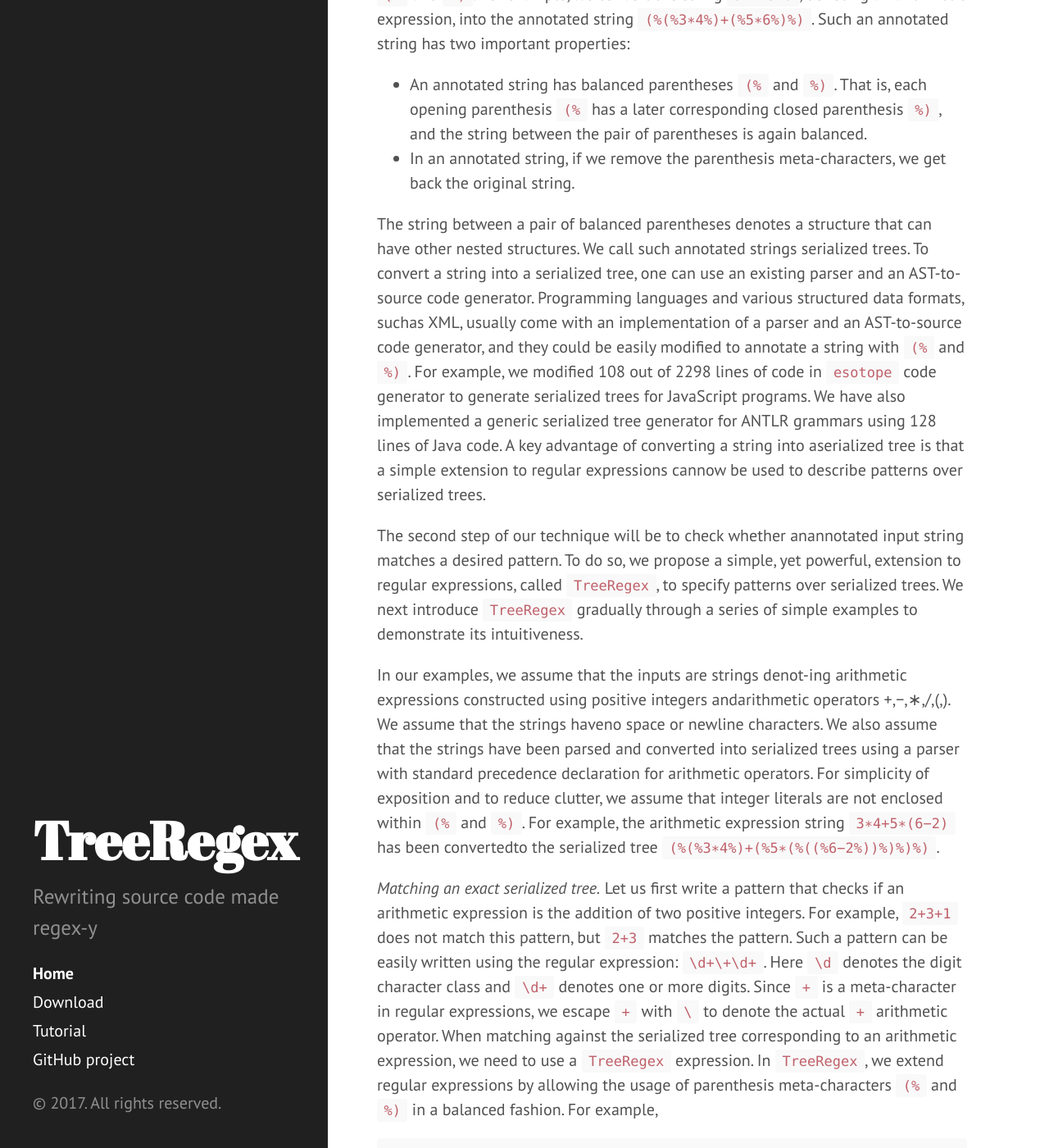
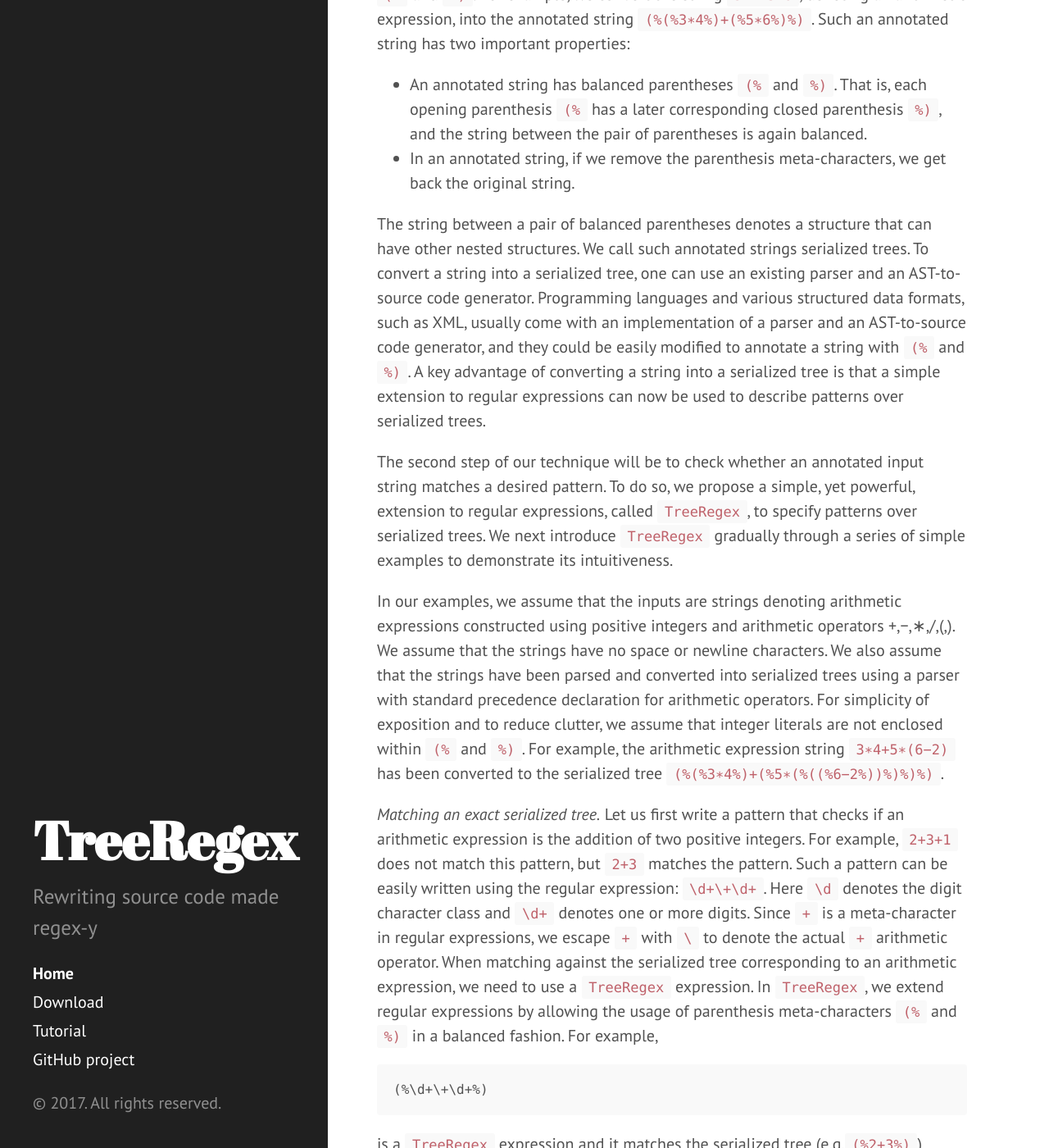
Before and after one commit to TreeRegexLib/TreeRegexLib.github.io, a Jekyll site: the page built from index.md, in a window 1280 px wide and 1400 px high, scrolled down 3553 px. Shown: the whole window at 82% size. Built offline with Jekyll 4.4.1, drawn with Linux system fonts in a browser that asks for light colours; some of the changed text lies outside the part shown.

Commit message:
Small typos removed and little reworking

```diff
--- a/index.md
+++ b/index.md
@@ -64,40 +64,40 @@
 - An annotated string has balanced parentheses `(%` and `%)`. That is, each opening parenthesis `(%` has a later corresponding closed parenthesis `%)`, and the string between the pair of parentheses is again balanced.
 - In an annotated string, if we remove the parenthesis meta-characters, we get back the original string.
 
-The string between a pair of balanced parentheses denotes a structure that can have other nested structures. We call such annotated strings serialized trees. To convert a string into a serialized tree, one can use an existing parser and an AST-to-source code generator.  Programming languages and various structured data formats, suchas XML, usually come with an implementation of a parser and an AST-to-source code generator, and they could be easily modified to annotate a string with `(%` and `%)`. For example, we modified 108 out of 2298 lines of code in `esotope` code generator to generate serialized trees for JavaScript programs. We have also implemented a generic serialized tree generator for ANTLR grammars using 128 lines of Java code. A key advantage of converting a string into aserialized tree is that a simple extension to regular expressions cannow be used to describe patterns over serialized trees.
+The string between a pair of balanced parentheses denotes a structure that can have other nested structures. We call such annotated strings serialized trees. To convert a string into a serialized tree, one can use an existing parser and an AST-to-source code generator.  Programming languages and various structured data formats, such as XML, usually come with an implementation of a parser and an AST-to-source code generator, and they could be easily modified to annotate a string with `(%` and `%)`. <!--For example, we modified 108 out of 2298 lines of code in `esotope` code generator to generate serialized trees for JavaScript programs. We have also implemented a generic serialized tree generator for ANTLR grammars using 128 lines of Java code.--> A key advantage of converting a string into a serialized tree is that a simple extension to regular expressions can now be used to describe patterns over serialized trees.
 
-The second step of our technique will be to check whether anannotated input string matches a desired pattern. To do so, we propose a simple, yet powerful, extension to regular expressions, called `TreeRegex`, to specify patterns over serialized trees. We next introduce `TreeRegex` gradually through a series of simple examples to demonstrate its intuitiveness.
+The second step of our technique will be to check whether an annotated input string matches a desired pattern. To do so, we propose a simple, yet powerful, extension to regular expressions, called `TreeRegex`, to specify patterns over serialized trees. We next introduce `TreeRegex` gradually through a series of simple examples to demonstrate its intuitiveness.
 
-In our examples, we assume that the inputs are strings denot-ing arithmetic expressions constructed using positive integers andarithmetic operators +,−,∗,/,(,). We assume that the strings haveno space or newline characters. We also assume that the strings have been parsed and converted into serialized trees using a parser with standard precedence declaration for arithmetic operators. For simplicity of exposition and to reduce clutter, we assume that integer literals are not enclosed within `(%` and `%)`. For example, the arithmetic expression string `3∗4+5∗(6−2)` has been convertedto the serialized tree `(%(%3∗4%)+(%5∗(%((%6−2%))%)%)%)`.
+In our examples, we assume that the inputs are strings denoting arithmetic expressions constructed using positive integers and arithmetic operators +,−,∗,/,(,). We assume that the strings have no space or newline characters. We also assume that the strings have been parsed and converted into serialized trees using a parser with standard precedence declaration for arithmetic operators. For simplicity of exposition and to reduce clutter, we assume that integer literals are not enclosed within `(%` and `%)`. For example, the arithmetic expression string `3∗4+5∗(6−2)` has been converted to the serialized tree `(%(%3∗4%)+(%5∗(%((%6−2%))%)%)%)`.
 
 *Matching an exact serialized tree.* Let us first write a pattern that checks if an arithmetic expression is the addition of two positive integers. For example, `2+3+1` does not match this pattern, but `2+3` matches the pattern. Such a pattern can be easily written using the regular expression: `\d+\+\d+`. Here `\d` denotes the digit character class and `\d+` denotes one or more digits. Since `+` is a meta-character in regular expressions, we escape `+` with `\` to denote the actual `+` arithmetic operator. When matching against the serialized tree corresponding to an arithmetic expression, we need to use a `TreeRegex` expression. In `TreeRegex`, we extend regular expressions by allowing the usage of parenthesis meta-characters `(%` and `%)` in a balanced fashion. For example,
 
     (%\d+\+\d+%)
 
-is a `TreeRegex` expression and it matches the serialized tree (e.g.`(%2+3%)`) corresponding to an arithmetic expression where two positive integers are being added. It is important to note that a regular expression in a `TreeRegex` expression cannot match the meta-characters `(%` and `%)`. Another example of a `TreeRegex` expression  that  matches  an  arithmetic  expression  is  one  that  denotes  the  addition  of  two  expressions,  where  each  expression is  the  multiplication  of  two  positive  integers.  This  expressionis: `(%(%\d+\*\d+%)\+(%\d+\*\d+%)%)`.  This `TreeRegex` expression matches the serialized tree `(%(%31∗4%)+(%5∗62%)%)` (i.e. serialized tree for `31∗4+5∗62`).
+is a `TreeRegex` expression and it matches the serialized tree (e.g.`(%2+3%)`) corresponding to an arithmetic expression where two positive integers are being added. It is important to note that a regular expression in a `TreeRegex` expression cannot match the meta-characters `(%` and `%)`. Another example of a `TreeRegex` expression  that  matches  an  arithmetic  expression  is  one  that  denotes  the  addition  of  two  expressions,  where  each  expression is  the  multiplication  of  two  positive  integers.  This expression is: `(%(%\d+\*\d+%)\+(%\d+\*\d+%)%)`.  This `TreeRegex` expression matches the serialized tree `(%(%31∗4%)+(%5∗62%)%)` (i.e. serialized tree for `31∗4+5∗62`).
 
-*Matching an arbitrary serialized tree.* So far, we have extended regular expressions with parenthesis meta-characters `(%` and `%)`- a `TreeRegex` expression with this extension has the form of a serialized tree. However, this extension is not enough if we want to match more complex patterns. For example, suppose we want to write a pattern that matches an arithmetic expression that is the addition of two arbitrary arithmetic expressions. We need a (sub-)`TreeRegex` expression that matches an arbitrary arithmetic expression. In the general case, we want a pattern that matches an arbitrary serializedtree beginning and ending with `(%` and `%)`, respectively. We add the meta-character `@` to `TreeRegex` to match such arbitrary serialized trees. A `TreeRegex` expression that matches the addition of two arbitrary arithmetic expressions could then be written as
+*Matching an arbitrary serialized tree.* So far, we have extended regular expressions with parenthesis meta-characters `(%` and `%)`- a `TreeRegex` expression with this extension has the form of a serialized tree. However, this extension is not enough if we want to match more complex patterns. For example, suppose we want to write a pattern that matches an arithmetic expression that is the addition of two arbitrary arithmetic expressions. We need a (sub-)`TreeRegex` expression that matches an arbitrary arithmetic expression. In the general case, we want a pattern that matches an arbitrary serialized tree beginning and ending with `(%` and `%)`, respectively. We add the meta-character `@` to `TreeRegex` to match such arbitrary serialized trees. A `TreeRegex` expression that matches the addition of two arbitrary arithmetic expressions could then be written as
 
     (%@\+@%)
 
-Here `@` matches any serialized tree that starts with a `(%` and ends with a `%)`. Note that `@` cannot match any arbitrary string. This `TreeRegex` expression will now match `(%(%31∗4%)+(%5∗62%)%)`(i.e. serialized tree for `31∗4+5∗62`), and `(%(%2+3%)+(%1∗4%)%)`(i.e. serialized tree for `2+3+1∗4`). It will not match `(%2+3%)`,because `2` and `3` do not start with `(%` and end with `%)`. Note thatwe did not enclose an integer literal in `(%` and `%)` to illustrate this subtlety; our implementation does enclose integers in `(%` and `%)`.
+Here `@` matches any serialized tree that starts with a `(%` and ends with a `%)`. Note that `@` cannot match any arbitrary string. This `TreeRegex` expression will now match `(%(%31∗4%)+(%5∗62%)%)`(i.e. serialized tree for `31∗4+5∗62`), and `(%(%2+3%)+(%1∗4%)%)`(i.e. serialized tree for `2+3+1∗4`). It will not match `(%2+3%)`,because `2` and `3` do not start with `(%` and end with `%)`. Note that we did not enclose an integer literal in `(%` and `%)` to illustrate this subtlety; our implementation does enclose integers in `(%` and `%)`.
 
-*Matching a serialized tree nested in another serialized tree.* Now suppose we want to match any arithmetic expression that contains aspecific form of nested sub-expression. The form we are looking for is an addition of two integers, and it can be nested arbitrarily deep inside the top-level expression. For example, the pattern should match both `(%(%2∗(%((%3+11%))%)%)∗1%)` (i.e. serialized tree for `2∗(3+11)∗1`) and `(%2+3%)`(i.e. serialized tree for `2+3`). We now need the ability to specify a pattern that matches a serialized treethat contains a serialized tree at an arbitrary depth. To do so, we addtwo more parentheses meta-characters `(*` and `*)`(inspired by Kleenestar in regular expressions) to `TreeRegex`. A `TreeRegex` expression can use these meta-characters as long as the expression is balanced with respect to both `(%`,`%)`, and `(*`,`*)`. A pattern `(*t*)`, where `t` is some other `TreeRegex` expression, matches any serialized tree that contains a nested serialized tree matching `t`. With this new extension, the `TreeRegex` expression `(*\d+\+\d+*)` matches an arithmetic expression that has a nested arithmetic sub-expression that is the addition of two positive integers.
+*Matching a serialized tree nested in another serialized tree.* Now suppose we want to match any arithmetic expression that contains a specific form of nested sub-expression. The form we are looking for is an addition of two integers, and it can be nested arbitrarily deep inside the top-level expression. For example, the pattern should match both `(%(%2∗(%((%3+11%))%)%)∗1%)` (i.e. serialized tree for `2∗(3+11)∗1`) and `(%2+3%)`(i.e. serialized tree for `2+3`). We now need the ability to specify a pattern that matches a serialized tree that contains a serialized tree at an arbitrary depth. To do so, we add two more parentheses meta-characters `(*` and `*)`(inspired by Kleene star in regular expressions) to `TreeRegex`. A `TreeRegex` expression can use these meta-characters as long as the expression is balanced with respect to both `(%`,`%)`, and `(*`,`*)`. A pattern `(*t*)`, where `t` is some other `TreeRegex` expression, matches any serialized tree that contains a nested serialized tree matching `t`. With this new extension, the `TreeRegex` expression `(*\d+\+\d+*)` matches an arithmetic expression that has a nested arithmetic sub-expression that is the addition of two positive integers.
 
-*Revisiting the motivating example.* We are now ready to write a `TreeRegex` expression that checks if a JavaScript program contains an `eval`-calling function body. First note that a function definition in a JavaScript program can be arbitrarily nested inside the program.  A call toevalcan be arbitrarily nested within the body of a functionas well. Therefore, we need two sets of `(*`,`*)`: one pair to match afunction definition and another pair to match a call to `eval`. The `TreeRegex` expression for the pattern is
+*Revisiting the motivating example.* We are now ready to write a `TreeRegex` expression that checks if a JavaScript program contains an `eval`-calling function body. First note that a function definition in a JavaScript program can be arbitrarily nested inside the program.  A call to `eval` can be arbitrarily nested within the body of a function as well. Therefore, we need two sets of `(*`,`*)`: one pair to match a function definition and another pair to match a call to `eval`. The `TreeRegex` expression for the pattern is
 
     (*function .*(@){(*eval(@)*)}*)
 
 This pattern matches the serialized tree of a JavaScript program if the program has a function whose body calls `eval`. The first `@` matches the serialized tree for the list of parameters, and the second `@` matches the serialized tree for the argument to `eval`. Note that while `.*` matches an arbitrary string, it cannot match a serialized tree. Similarly, `@` matches an arbitrary serialized tree, but it cannot match any string.
 
 ## Capture Group Replacement
-Most regular expression libraries provide support for search-and-replace via replacement strings. We provide support for similarsearch-and-replace operations in `TreeRegex`.
+Most regular expression libraries provide support for search-and-replace via replacement strings. We provide support for similar search-and-replace operations in `TreeRegex`.
 
 Let us consider the motivating example again. Now we want to replace the `eval` call with a `safe_eval` call. To do this, we make slight modifications on the `TreeRegex` expression as follows:
 
     (%function((.*))(@){(*eval(@)*)}%)
 
-We simplify the example by replacing the outermost `*`-parentheses with `%`-parentheses, and add `((` and `))` to capture the name of thefunction. We use `((` and `))` to denote regular expression parenthesis metacharacters that capture. Now we need to capture four pieces of information: the name of the function, the formal parameters, the argument of the `eval` function call, and the text that surrounds the `eval` function call. The function name is matched and captured by the `((.*))`. In `TreeRegex`, we specify that the wildcard `@` captures the serialized tree it matches. This means the formal parameters and the argument passed to the `eval` function are captured. We can now build our desired replacement string
+We simplify the example by replacing the outermost `*`-parentheses with `%`-parentheses, and add `((` and `))` to capture the name of the function. We use `((` and `))` to denote regular expression parenthesis meta-characters that capture. Now we need to capture four pieces of information: the name of the function, the formal parameters, the argument of the `eval` function call, and the text that surrounds the `eval` function call. The function name is matched and captured by the `((.*))`. In `TreeRegex`, we specify that the wildcard `@` captures the serialized tree it matches. This means the formal parameters and the argument passed to the `eval` function are captured. We can now build our desired replacement string
 
     (%function $1($2){... safe_eval($4)... }%)
 
@@ -105,7 +105,7 @@
 
 The strings that surround the `eval` function call are more difficult to manipulate because there is no replacement string syntax in conventional regular expressions for inserting a string in the middle of a captured value.
 
-We need to insert our new `safe_eval` function call between the strings that are to the left and right of the `eval` function call. Before that, though, we need to capture the strings to the left and right of the `eval` function call. In `TreeRegex`, we specify that an expression of the form `(*t*)` creates a capture group that captures a stringwith a hole. For example, if `(*eval(@)*)` matches the string `bar();foo(eval(s),2);`, then the `(*`,`*)` pair will capture the string `bar();foo(•,2);`, which has a hole `•`. This captured string will be referred by `$1` in this case. With this new definition of a capture group, we can specify our desired replacement string as
+We need to insert our new `safe_eval` function call between the strings that are to the left and right of the `eval` function call. Before that, though, we need to capture the strings to the left and right of the `eval` function call. In `TreeRegex`, we specify that an expression of the form `(*t*)` creates a capture group that captures a string with a hole. For example, if `(*eval(@)*)` matches the string `bar();foo(eval(s),2);`, then the `(*`,`*)` pair will capture the string `bar();foo(•,2);`, which has a hole `•`. This captured string will be referred by `$1` in this case. With this new definition of a capture group, we can specify our desired replacement string as
 
         (%function $1($2){$3(%safe_eval($4)%)}%)
 
```
Also changed, not shown: other parts of index.md (+1 -1 lines).
